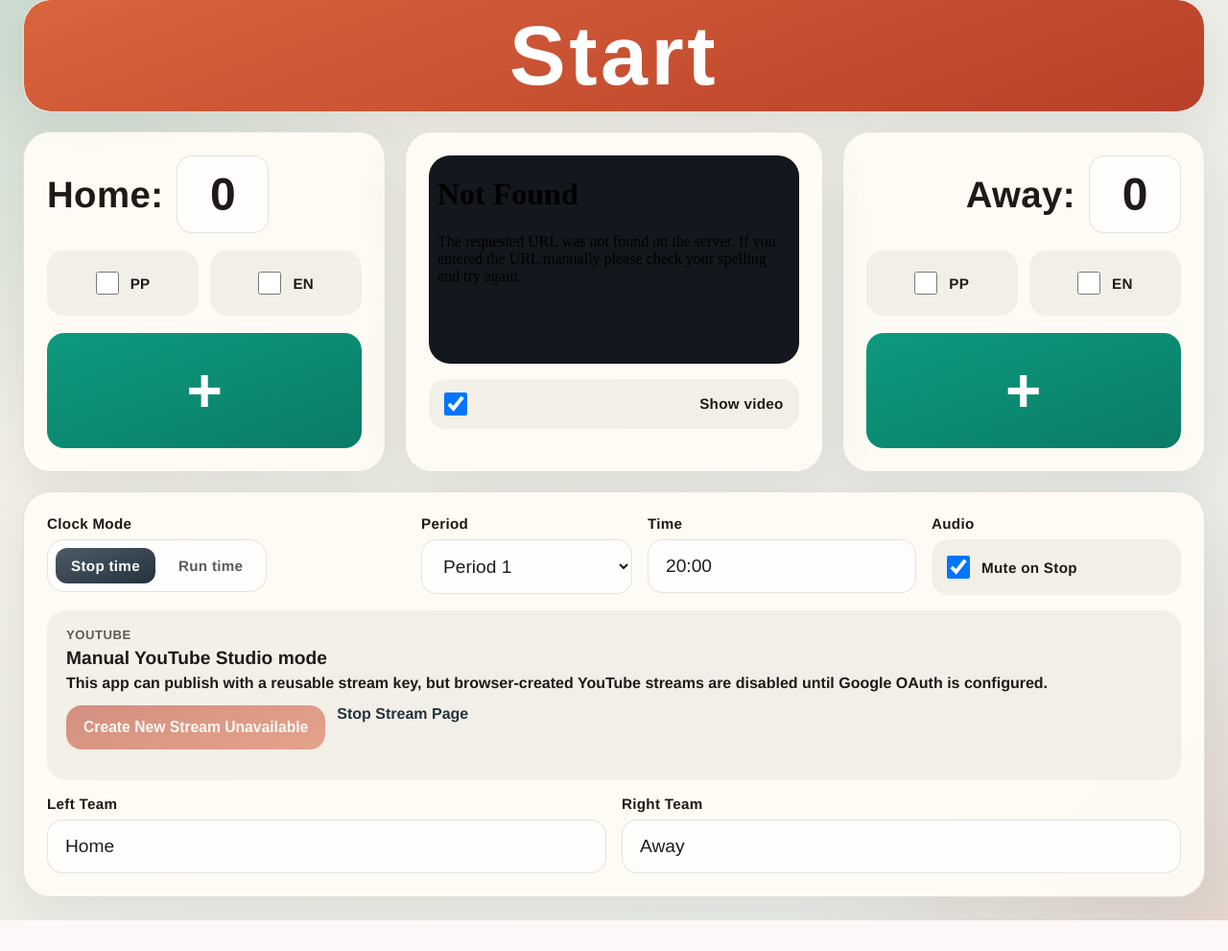
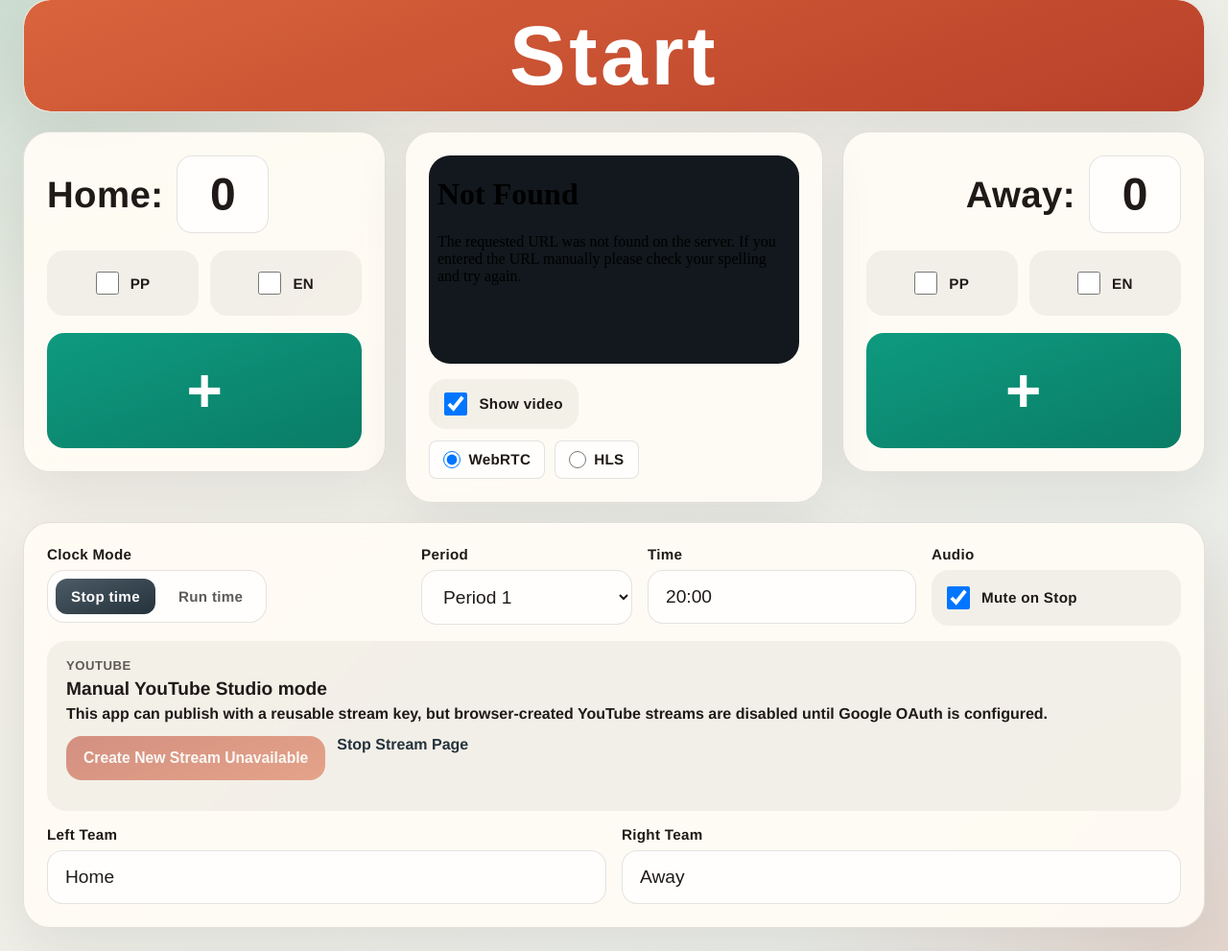
Before and after one commit to paulmossman/easy-game-livestream, a Flask app: page / in a window 1280 px wide. Shown: the part 25-1016 px from the top of the page at 96% size. Before the commit the page ends 984 px from the top, so only its background shows below. Run offline with Flask 3, Linux system fonts and the light colour scheme; data that the repository does not hold is empty; parts of the project's set-up code (start-up, migrations or seed data) failed here and were passed over; some libraries are stand-ins or nearby versions.

Commit message:
fix: the web UI preview (and WebRTC playback in general) now work when accessed remotely (i.e. not `localhost`), and also allow Preview to select between WebRTC (low-latency) and HLS (compatibility)

```diff
--- a/docker-compose.yml
+++ b/docker-compose.yml
@@ -6,6 +6,10 @@ services:
       - "8888:8888"
       - "8889:8889"
       - "8189:8189/udp"
+      - "8189:8189/tcp"
+    environment:
+      - MTX_WEBRTCADDITIONALHOSTS=${MTX_WEBRTCADDITIONALHOSTS:-}
+      - MTX_WEBRTCLOCALTCPADDRESS=${MTX_WEBRTCLOCALTCPADDRESS:-:8189}
     volumes:
       - ./mediamtx.yml:/mediamtx.yml:ro
     command: ["/mediamtx.yml"]
--- a/mediamtx.yml
+++ b/mediamtx.yml
@@ -1,5 +1,6 @@
 api: yes
 apiAddress: :9997
+webrtcLocalTCPAddress: :8189
 authInternalUsers:
   - user: any
     pass:
--- a/src/static/js/app.js
+++ b/src/static/js/app.js
@@ -1,10 +1,12 @@
 const socket = io();
 let youtubeChannels = [];
 let latestState = {};
+let previewHls = null;
 const youtubeCreatePendingKey = 'youtube-create-pending';
 const youtubeStatusPollIntervalMs = 30000;
+const previewModeStorageKey = 'preview-mode';
 
-function previewUrl() {
+function webrtcPreviewUrl() {
     const query = new URLSearchParams({
         controls: 'yes',
         muted: 'yes',
@@ -14,8 +16,65 @@ function previewUrl() {
     return `${window.location.protocol}//${window.location.hostname}:8889/live/preview/?${query.toString()}`;
 }
 
+function hlsPreviewUrl() {
+    return `${window.location.protocol}//${window.location.hostname}:8888/live/preview_hls/index.m3u8`;
+}
+
+function previewMode() {
+    const selected = document.querySelector('input[name="preview-mode"]:checked');
+    return selected ? selected.value : 'webrtc';
+}
+
+function teardownHlsPreview() {
+    const previewVideo = document.getElementById('preview-video');
+    if (previewHls) {
+        previewHls.destroy();
+        previewHls = null;
+    }
+    previewVideo.pause();
+    previewVideo.removeAttribute('src');
+    previewVideo.load();
+}
+
+function initializeHlsPreview() {
+    const previewVideo = document.getElementById('preview-video');
+    const sourceUrl = hlsPreviewUrl();
+
+    teardownHlsPreview();
+
+    if (window.Hls && window.Hls.isSupported()) {
+        previewHls = new window.Hls();
+        previewHls.loadSource(sourceUrl);
+        previewHls.attachMedia(previewVideo);
+        return;
+    }
+
+    previewVideo.src = sourceUrl;
+}
+
+function applyPreviewSource() {
+    const previewFrame = document.getElementById('preview-frame');
+    const previewVideo = document.getElementById('preview-video');
+    const mode = previewMode();
+
+    if (mode === 'hls') {
+        previewFrame.src = 'about:blank';
+        previewFrame.classList.add('is-hidden');
+        previewVideo.classList.remove('is-hidden');
+        initializeHlsPreview();
+    } else {
+        teardownHlsPreview();
+        previewVideo.classList.add('is-hidden');
+        previewFrame.classList.remove('is-hidden');
+        previewFrame.src = webrtcPreviewUrl();
+    }
+}
+
 function setPreviewVisibility(showVideo) {
-    document.getElementById('preview-frame').classList.toggle('is-hidden', !showVideo);
+    const mode = previewMode();
+    document.querySelector('.preview-mode-group').classList.toggle('is-hidden', !showVideo);
+    document.getElementById('preview-frame').classList.toggle('is-hidden', !showVideo || mode !== 'webrtc');
+    document.getElementById('preview-video').classList.toggle('is-hidden', !showVideo || mode !== 'hls');
     document.getElementById('overlay-mock').classList.toggle('is-hidden', showVideo);
 }
 
@@ -35,7 +94,20 @@ function initializePreviewPlayer() {
         return;
     }
 
-    previewFrame.src = previewUrl();
+    const savedMode = window.localStorage.getItem(previewModeStorageKey);
+    const selectedMode = savedMode === 'hls' ? 'hls' : 'webrtc';
+    const selectedRadio = document.querySelector(`input[name="preview-mode"][value="${selectedMode}"]`);
+    if (selectedRadio) {
+        selectedRadio.checked = true;
+    }
+
+    applyPreviewSource();
+    setPreviewVisibility(document.getElementById('show-video').checked);
+}
+
+function handlePreviewModeChange(event) {
+    window.localStorage.setItem(previewModeStorageKey, event.target.value);
+    applyPreviewSource();
     setPreviewVisibility(document.getElementById('show-video').checked);
 }
 
@@ -608,6 +680,9 @@ document.getElementById('create-stream-button').addEventListener('click', handle
 document.getElementById('home-team').addEventListener('input', refreshTeamHeadingsFromInputs);
 document.getElementById('away-team').addEventListener('input', refreshTeamHeadingsFromInputs);
 document.getElementById('show-video').addEventListener('change', (event) => setPreviewVisibility(event.target.checked));
+document.querySelectorAll('input[name="preview-mode"]').forEach((radio) => {
+    radio.addEventListener('change', handlePreviewModeChange);
+});
 document.addEventListener('keydown', handleGlobalKeypress);
 window.addEventListener('message', (event) => {
     if (event.origin !== window.location.origin) {
--- a/src/templates/index.html
+++ b/src/templates/index.html
@@ -5,6 +5,7 @@
     <meta name="viewport" content="width=device-width, initial-scale=1.0">
     <title>Easy Game Livestream Control</title>
     <script src="https://cdnjs.cloudflare.com/ajax/libs/socket.io/4.7.2/socket.io.js"></script>
+    <script src="https://cdn.jsdelivr.net/npm/hls.js@1"></script>
     <style>
         :root {
             color-scheme: light;
@@ -305,11 +306,58 @@
             box-shadow: 0 12px 30px rgba(0, 0, 0, 0.12);
         }
 
+        .preview-options {
+            display: flex;
+            flex-wrap: wrap;
+            gap: 12px;
+            align-items: center;
+        }
+
+        .preview-mode-group {
+            display: flex;
+            flex-wrap: wrap;
+            gap: 10px;
+            flex: 1 1 320px;
+        }
+
+        .preview-mode-option {
+            display: inline-flex;
+            align-items: center;
+            gap: 8px;
+            padding: 10px 14px;
+            border: 1px solid var(--line);
+            border-radius: 8px;
+            background: rgba(255, 255, 255, 0.7);
+            font-weight: 700;
+            cursor: pointer;
+        }
+
+        .preview-mode-option input[type="radio"] {
+            width: 18px;
+            height: 18px;
+            margin: 0;
+        }
+
+        .preview-mode-option span {
+            line-height: 1.2;
+        }
+
+        .preview-toggle-row {
+            justify-content: flex-start;
+            flex: 0 0 auto;
+        }
+
         .preview-frame,
+        .preview-video,
         .overlay-mock {
             width: 100%;
             height: 100%;
             border: 0;
+        }
+
+        .preview-video {
+            display: block;
+            background: #12181d;
         }
 
         .overlay-mock {
@@ -672,6 +720,14 @@
                         title="Live preview"
                         allow="autoplay; fullscreen; picture-in-picture"
                     ></iframe>
+                    <video
+                        id="preview-video"
+                        class="preview-video is-hidden"
+                        muted
+                        autoplay
+                        playsinline
+                        controls
+                    ></video>
                     <div id="overlay-mock" class="overlay-mock is-hidden" aria-hidden="true">
                         <div id="overlay-home-text" class="overlay-chip home">Home: 0</div>
                         <div id="overlay-away-text" class="overlay-chip away">Away: 0</div>
@@ -680,10 +736,22 @@
                         <div id="overlay-mute-icon" class="overlay-mute is-hidden">MUTED</div>
                     </div>
                 </div>
-                <label class="option-row">
-                    <input type="checkbox" id="show-video" checked>
-                    <span>Show video</span>
-                </label>
+                <div class="preview-options">
+                    <label class="option-row preview-toggle-row">
+                        <input type="checkbox" id="show-video" checked>
+                        <span>Show video</span>
+                    </label>
+                    <div class="preview-mode-group" role="radiogroup" aria-label="Preview mode">
+                        <label class="preview-mode-option" for="preview-mode-webrtc">
+                            <input type="radio" id="preview-mode-webrtc" name="preview-mode" value="webrtc" checked>
+                            <span>WebRTC</span>
+                        </label>
+                        <label class="preview-mode-option" for="preview-mode-hls">
+                            <input type="radio" id="preview-mode-hls" name="preview-mode" value="hls">
+                            <span>HLS</span>
+                        </label>
+                    </div>
+                </div>
             </section>
 
             <section class="panel settings-panel">
```
Also changed, not shown: ops.yml (+8 -3 lines), 1 other file.
